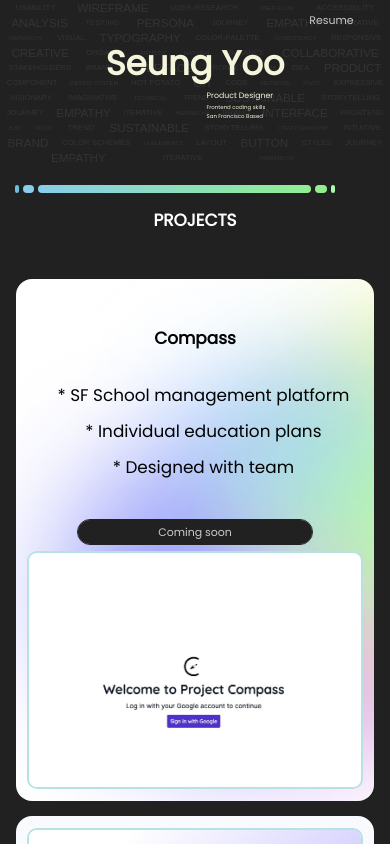
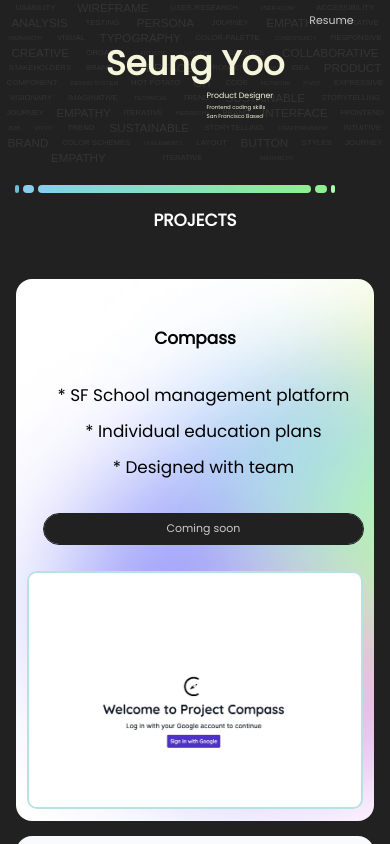
Before and after one commit to SssngM/react-port, a React (Create React App) app: page / in a window 390 px wide. Shown: the top 844 px of the page. Built offline with nearby package versions, Linux system fonts and the light colour scheme; a web font is replaced by a local one.

Commit message:
updated links

```diff
--- a/src/components/productlist/productlist.css
+++ b/src/components/productlist/productlist.css
@@ -99,7 +99,7 @@ a {
   padding: 0.5% 7% 0.5% 7%;
   text-align: left;
   text-align: left;
-  margin-bottom: 5%;
+  margin-bottom: 8%;
   margin-left: 5%;
   width: fit-content;
 }
@@ -145,13 +145,13 @@ a {
 }
 
 .a-link {
-  padding:1%;
+  padding:2% 10%;
   text-align: center;
   display: flex;
   flex-direction: column-reverse;
   justify-content: space-between;
   width: auto;
-  margin: 2% 15%;
+  /* margin: 2% 15%; */
   border-radius: 1em;
 }
 
```
